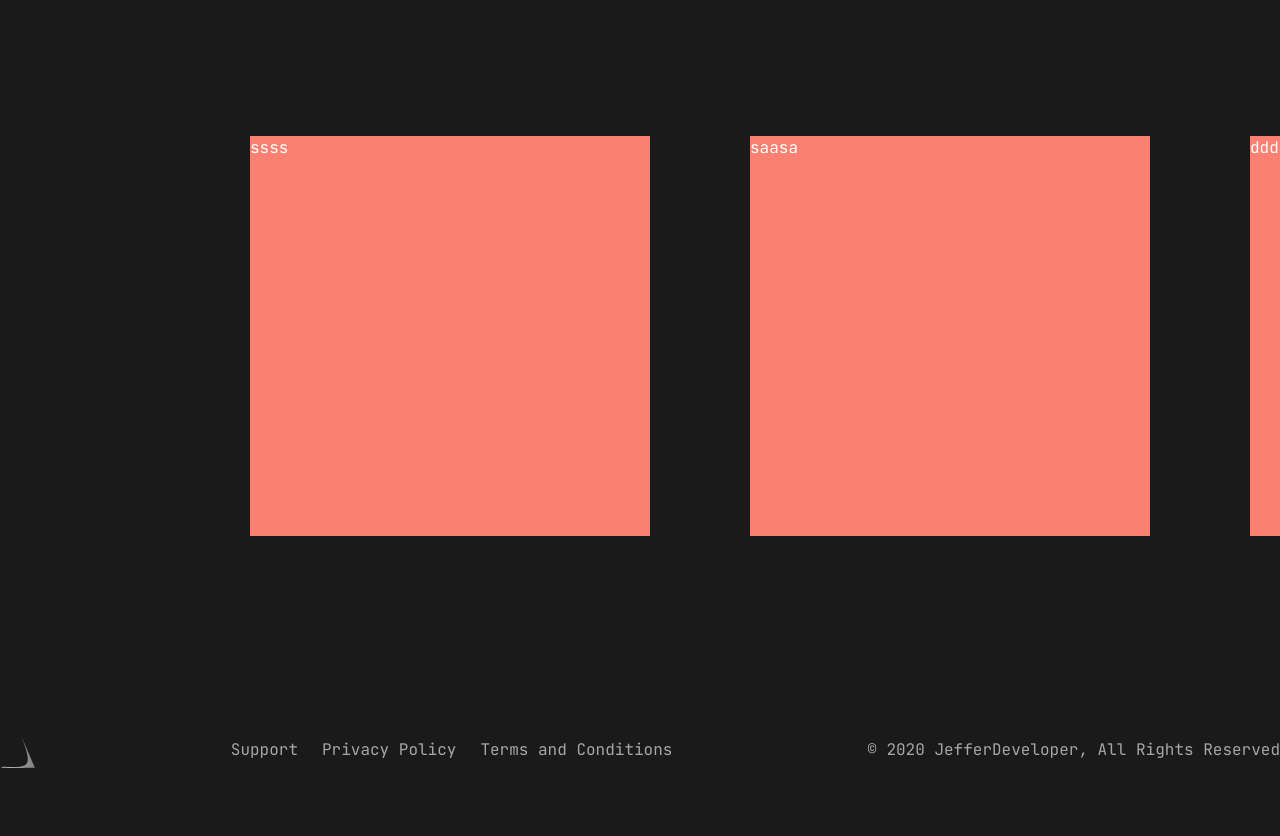
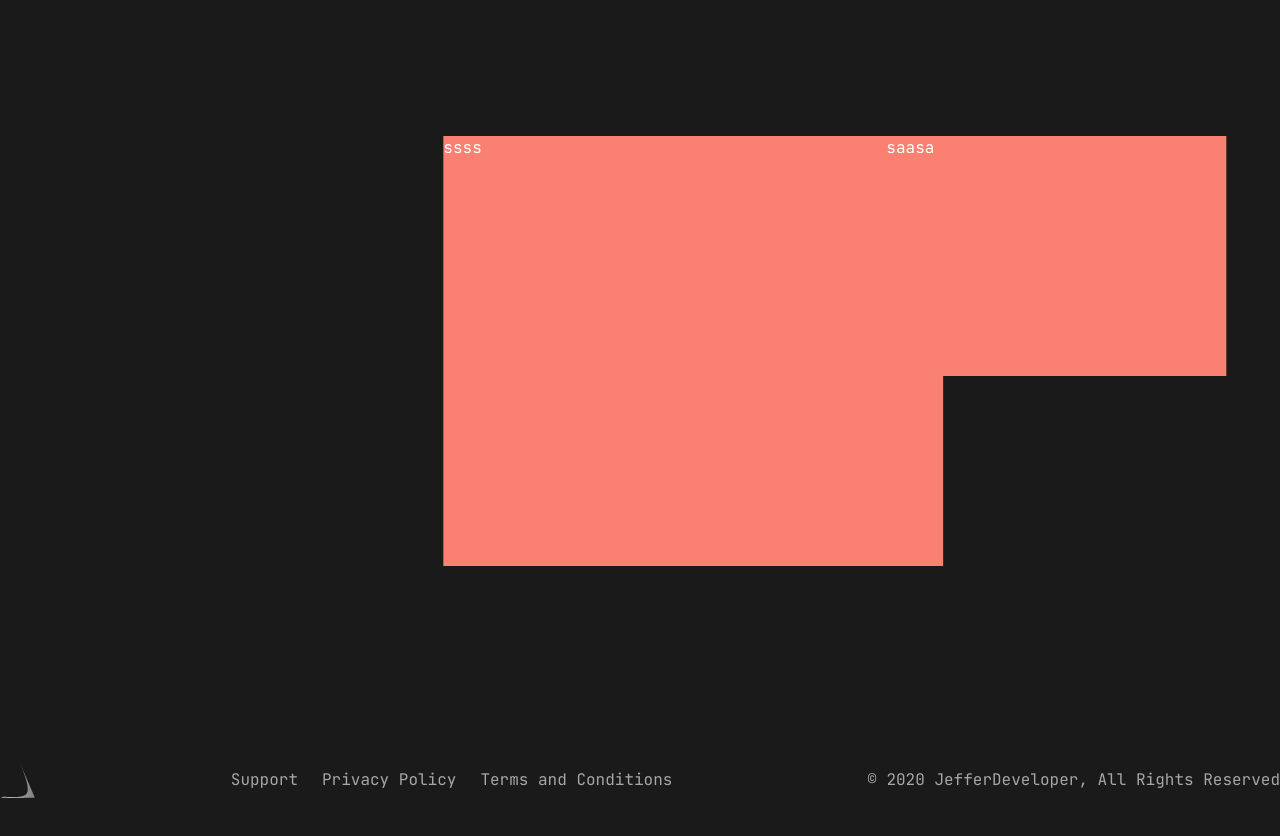
Before and after one commit to Jeffersoncharlles/portfolio, a Next.js app in the folder web/: page / in a window 1280 px wide. Shown: the part 2680-3516 px from the top of the page. Built offline with nearby package versions, Linux system fonts and the light colour scheme.

Commit message:
chore:slider start fix

```diff
--- a/web/src/components/MyProjects/CardSliderProject/index.tsx
+++ b/web/src/components/MyProjects/CardSliderProject/index.tsx
@@ -1,13 +1,15 @@
 import styles from './styles.module.scss'
 
 interface Props extends React.HTMLAttributes<HTMLDivElement> {
-  title:string
+  title: string
+  active: number
+  index:number
 }
 
-export const CardSliderProject = ({ title ,...rest}:Props) => {
+export const CardSliderProject = ({ title,active,index ,...rest}:Props) => {
 
     return(
-      <div className={styles.container} {...rest} >
+      <div className={`${styles.container} ${active === index && styles.active }`} {...rest} >
           {title}
         </div>
     );
--- a/web/src/components/MyProjects/CardSliderProject/styles.module.scss
+++ b/web/src/components/MyProjects/CardSliderProject/styles.module.scss
@@ -1,6 +1,11 @@
 .container{
-  width: 400px;
-  height: 400px;
+  width: 340px;
+  height: 240px;
   color: #fff;
   background: salmon;
 }
+.active{
+  height: 429.77px;
+  width: 500px;
+
+}
--- a/web/src/components/MyProjects/index.tsx
+++ b/web/src/components/MyProjects/index.tsx
@@ -8,15 +8,16 @@ import { Swiper, SwiperSlide } from 'swiper/react';
 // Import Swiper styles
 import 'swiper/css';
 import 'swiper/css/autoplay';
-import "swiper/css/effect-coverflow";
-import "swiper/css/a11y";
 
 import { CardSliderProject } from './CardSliderProject';
+import { useState } from 'react';
 
 
 interface Props extends React.HTMLAttributes<HTMLDivElement> { }
 
-export const MyProjects = ({ ...rest}:Props) => {
+export const MyProjects = ({ ...rest }: Props) => {
+    const [active,setActive] = useState(0)
+
     const card = [{ title: 'ssss' }, { title: 'saasa' }, { title: 'dddddd' }, { title: 'eeee' }]
 
 
@@ -25,21 +26,23 @@ export const MyProjects = ({ ...rest}:Props) => {
         <section className={styles.container} {...rest}>
             <Swiper
                 // effect={"slide"}
-                modules={[Autoplay, A11y]}
-                breakpoints={{
-                    640: {
-                        width: 640,
-                        slidesPerView: 1
-                    },
-                    960: {
-                        width: 960,
-                        slidesPerView: 2
-                    }
-                }}
+                modules={[Autoplay]}
+                // breakpoints={{
+                //     640: {
+                //         width: 640,
+                //         slidesPerView: 1
+                //     },
+                //     960: {
+                //         width: 960,
+                //         slidesPerView: 2
+                //     }
+                // }}
                 centeredSlides={true}
-                spaceBetween={40}
-                grabCursor // mãozinha no item
-                slidesPerView="auto" //quantos ver
+                spaceBetween={50}
+                // grabCursor // mãozinha no item
+                slidesPerView={3} //quantos ver
+                speed={800}
+                onSlideChange={(cur) => setActive((cur?.realIndex))}
                 // loop={true}
                 autoplay={{
                     delay: 15000,
@@ -47,10 +50,10 @@ export const MyProjects = ({ ...rest}:Props) => {
                     disableOnInteraction: false
                 }}
             >
-                {card.map((item) => (
+                {card.map((item,index) => (
                     <SwiperSlide key={item.title}>
 
-                        <CardSliderProject title={item.title} />
+                        <CardSliderProject title={item.title} active={active} index={index} />
                     </SwiperSlide>
                 ))}
 
```
